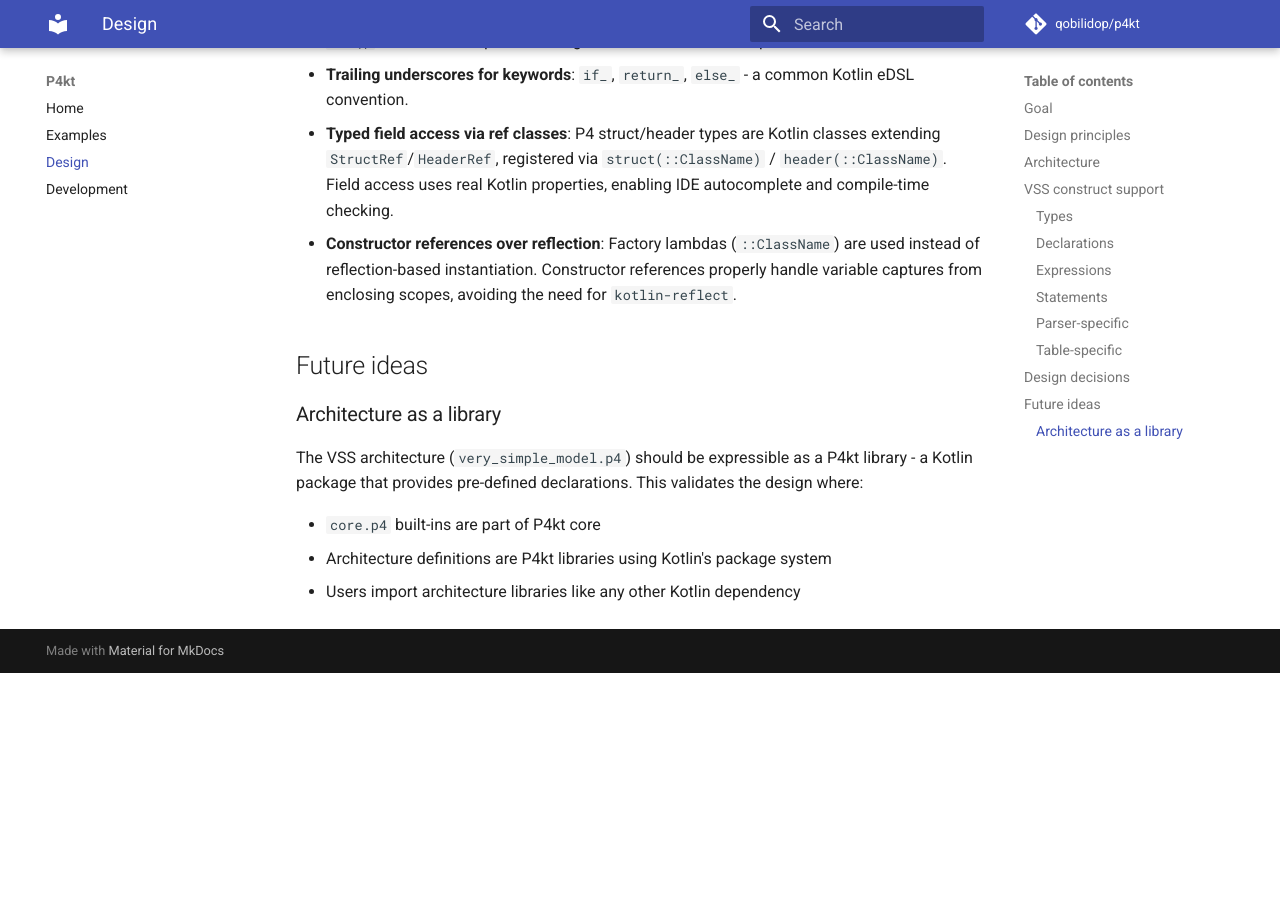
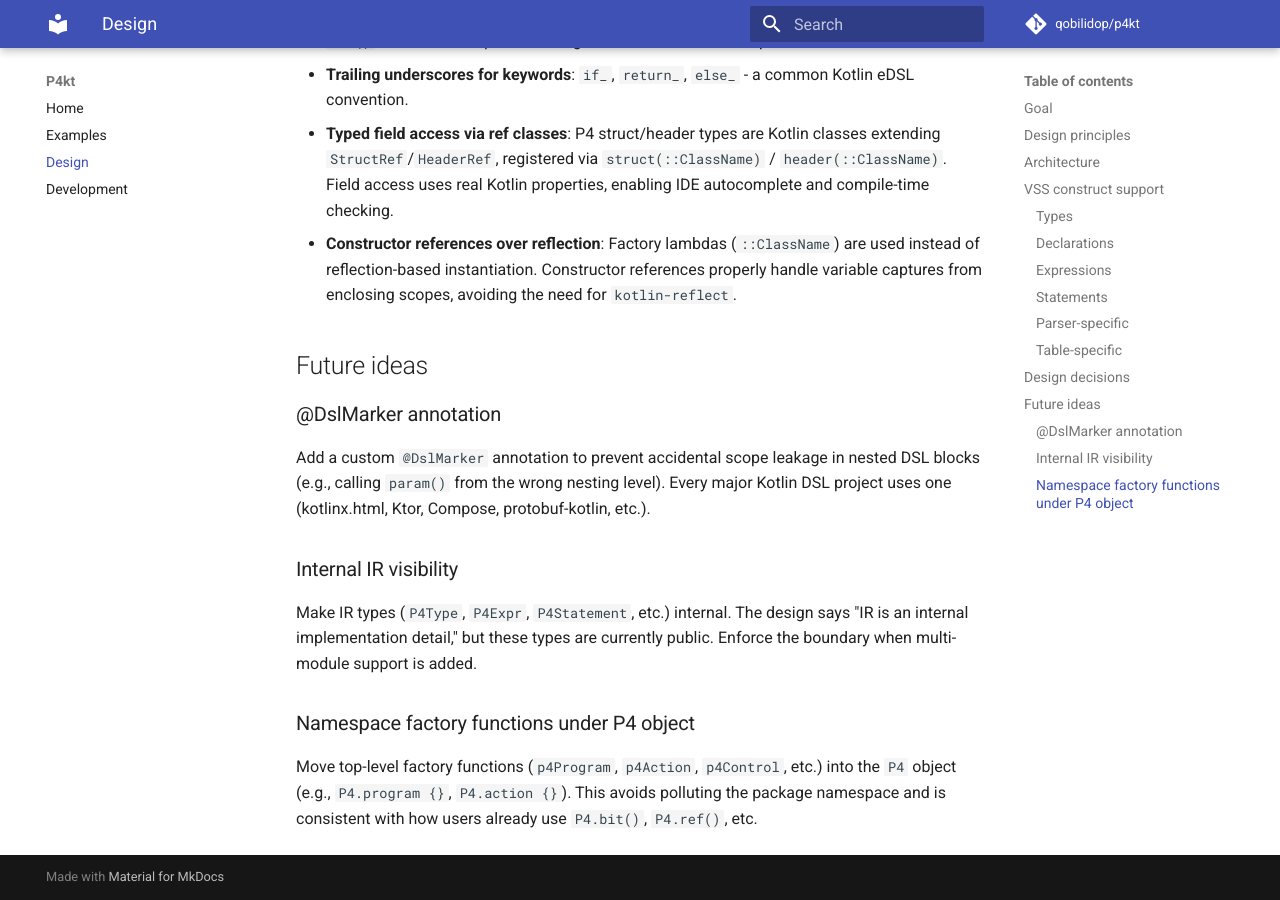
Before and after one commit to qobilidop/p4kt, an MkDocs documentation site: the page built from docs/design.md, in a window 1280 px wide and 900 px high, scrolled down 3993 px. Built offline with MkDocs 1.6.1 and Material for MkDocs 9.7.7, drawn with Linux system fonts in a browser that asks for light colours; comment, search, counter and statistics services are not loaded; before the commit the page ends 4666 px from its top, so only the background shows below that.

```diff
--- a/docs/design.md
+++ b/docs/design.md
@@ -108,10 +108,14 @@ User code (DSL) → IR (immutable data classes) → Renderer (P4 source text)
 
 ## Future ideas
 
-### Architecture as a library
+### @DslMarker annotation
 
-The VSS architecture (`very_simple_model.p4`) should be expressible as a P4kt library - a Kotlin package that provides pre-defined declarations. This validates the design where:
+Add a custom `@DslMarker` annotation to prevent accidental scope leakage in nested DSL blocks (e.g., calling `param()` from the wrong nesting level). Every major Kotlin DSL project uses one (kotlinx.html, Ktor, Compose, protobuf-kotlin, etc.).
 
-- `core.p4` built-ins are part of P4kt core
-- Architecture definitions are P4kt libraries using Kotlin's package system
-- Users import architecture libraries like any other Kotlin dependency
+### Internal IR visibility
+
+Make IR types (`P4Type`, `P4Expr`, `P4Statement`, etc.) internal. The design says "IR is an internal implementation detail," but these types are currently public. Enforce the boundary when multi-module support is added.
+
+### Namespace factory functions under P4 object
+
+Move top-level factory functions (`p4Program`, `p4Action`, `p4Control`, etc.) into the `P4` object (e.g., `P4.program {}`, `P4.action {}`). This avoids polluting the package namespace and is consistent with how users already use `P4.bit()`, `P4.ref()`, etc.
```
Also changed, not shown: AGENTS.md (+5 -4 lines), docs/dev.md (+16 -0 lines), 1 other file.
